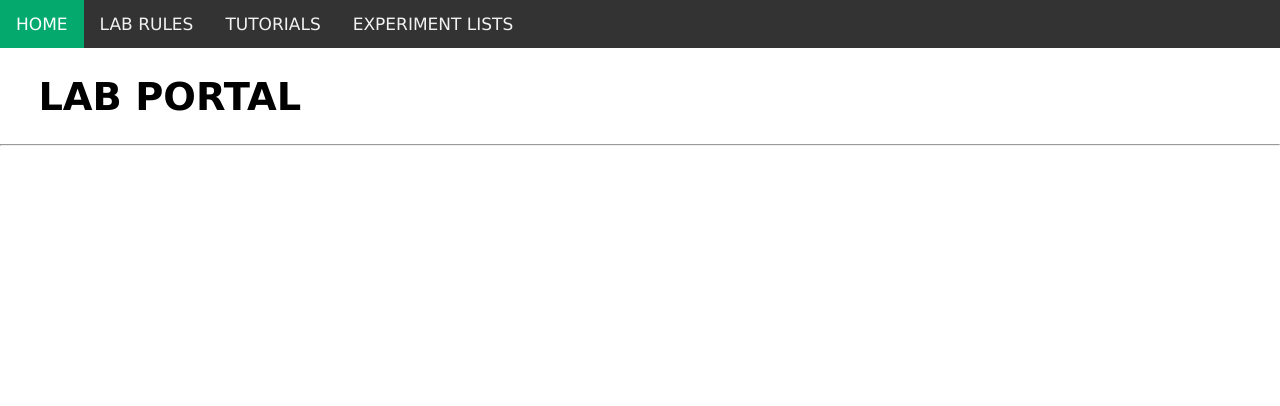
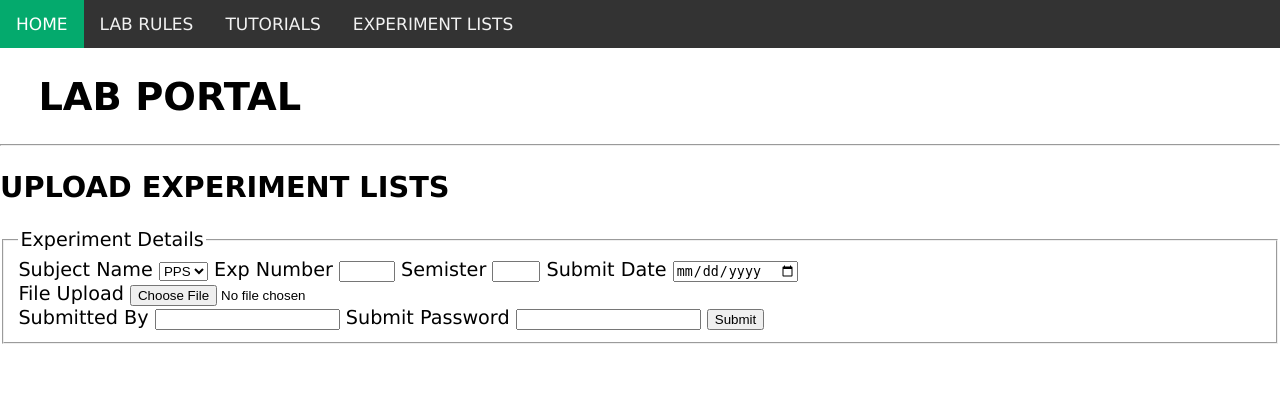
Before and after one commit to subhashbhalerao/my-lab-portal, a Django app: page / in a window 1280 px wide. Shown: the top 406 px of the page. Run offline with Django 4.2, Linux system fonts and the light colour scheme.

Commit message:
Created form to upload exp lists

```diff
--- a/home/templates/home/home.html
+++ b/home/templates/home/home.html
@@ -5,5 +5,46 @@
 {% endblock %}
 
 {% block content %}
+<h2>Upload experiment lists</h2>
+<form action="exp_upload" method="post">
+    {% csrf_token %}
+<fieldset>
+    <legend>Experiment Details</legend>
+    <label for="subject">Subject Name
+        <select name="subject" id="subject" required>
+            <option value="pps">PPS</option>
+            <option value="pp">PP</option>
+        </select>
+    </label>
+
+    <label for="exp-no">Exp Number
+        <input type="number" min="1" max="15" name="exp-no" id="exp-no" required>
+    </label>
+
+    <label for="sem">Semister
+        <input type="number" min="1" max="8" name="sem" id="sem" required>
+    </label>
+
+    <label for="dt">Submit Date
+        <input type="date" name="dt" id="dt" required>
+    </label>
+    <br>
+
+    <label for="file">File Upload
+        <input type="file" name="file" id="file" required>
+    </label>
+    <br>
+
+    <label for="faculty">Submitted By
+        <input type="text" name="faculty" id="faculty" required>
+    </label>
+
+    <label for="password">Submit Password
+        <input type="password" name="password" id="password" required>
+    </label>
+
+    <input type="submit" value="Submit">
+</fieldset>
+</form>
 
 {% endblock %}
--- a/home/urls.py
+++ b/home/urls.py
@@ -6,4 +6,5 @@ urlpatterns = [
     path('lab-rules/', views.lab_rules, name='lab-rules'),
     path('tutorials/', views.tutorials, name='tutorials'),
     path('experiment-lists/', views.exp_lists, name='exp-lists'),
+    path('exp_upload', views.exp_upload, name='exp_upload'),
 ]
--- a/home/views.py
+++ b/home/views.py
@@ -13,3 +13,14 @@ def tutorials(request):
 
 def exp_lists(request):
     return render(request, 'home/experiment-lists.html')
+
+def exp_upload(request):
+    subject = request.POST['subject']
+    exp_no = request.POST['exp-no']
+    sem = request.POST['sem']
+    dt = request.POST['dt']
+    file = request.POST['file']
+    faculty = request.POST['faculty']
+    password = request.POST['password']
+    context = {'subject': subject, 'exp_no': exp_no, 'sem': sem, 'dt': dt, 'file': file,'faculty': faculty, 'password': password}
+    return HttpResponse(f"Your entered info is - \n {context}")
```
